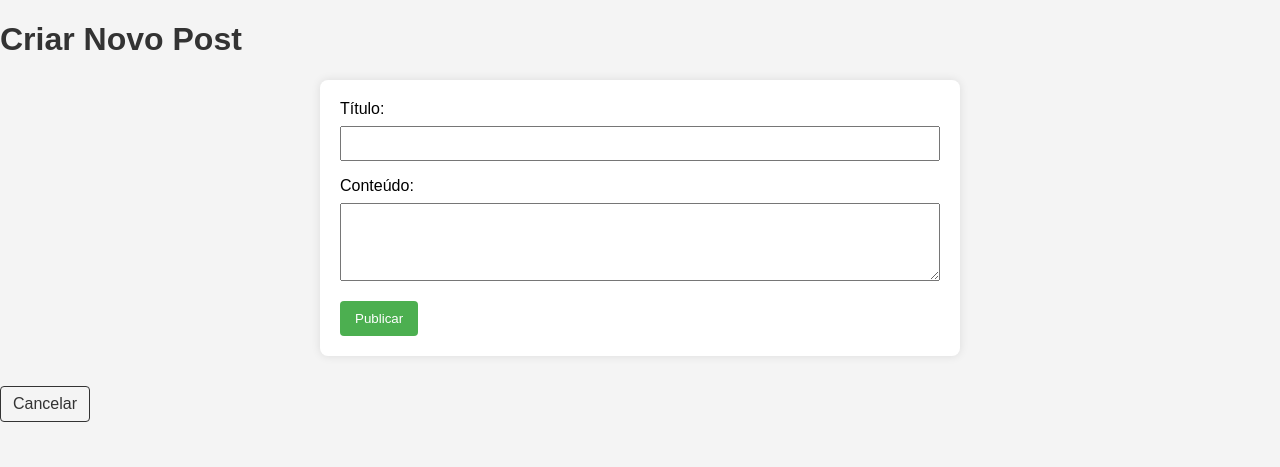
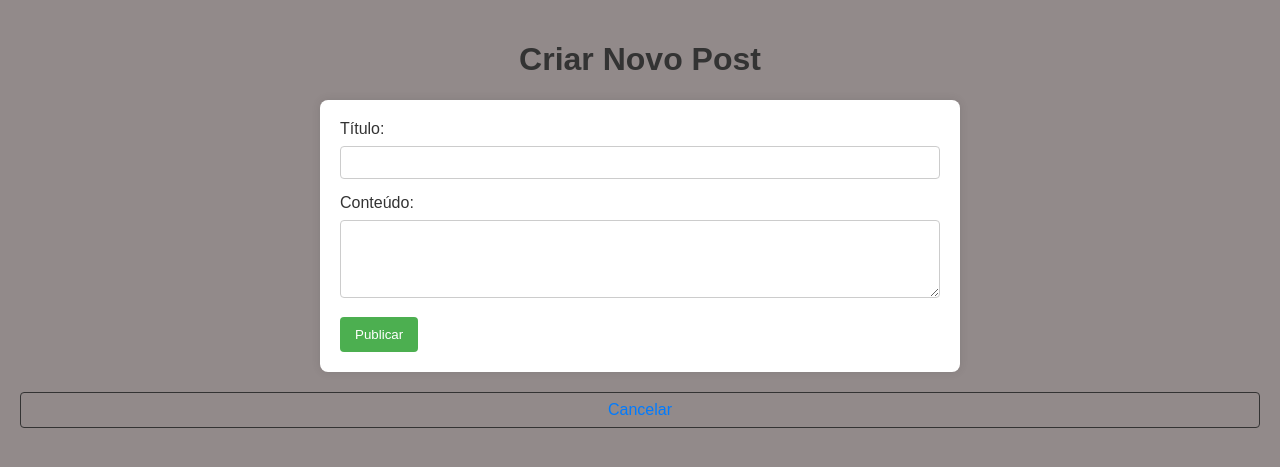
Before and after one commit to EliasAraujoDev/BlogPost, a Flask app: template templates/criarPost.html in a window 1280 px wide. Shown: the top 467 px of the page. Run offline with Flask 3, Linux system fonts and the light colour scheme; the template is opened without the code that fills it, so the values that code supplies are empty.

Commit message:
Update criarPost.html

```diff
--- a/templates/criarPost.html
+++ b/templates/criarPost.html
@@ -8,6 +8,79 @@
 
 </head>
 <body>
+    <style>
+    body {
+
+
+    font-family: Arial, sans-serif;
+    background-color: #928a8a;
+    margin: 0;
+    padding: 20px;
+}
+
+
+h1 {
+    text-align: center;
+    color: #333;
+}
+
+
+form {
+    max-width: 600px;
+    margin: 20px auto;
+    padding: 20px;
+    background-color: #fff;
+    border-radius: 8px;
+    box-shadow: 0 0 10px rgba(0, 0, 0, 0.1);
+}
+
+label {
+    display: block;
+    margin-bottom: 8px;
+    color: #333;
+}
+
+
+input[type="text"],
+textarea {
+    width: 100%;
+    padding: 8px;
+    margin-bottom: 15px;
+    border: 1px solid #ccc;
+    border-radius: 4px;
+}
+
+/button[type="submit"] {
+    padding: 10px 20px;
+    background-color: #007bff;
+    color: #fff;
+    border: none;
+    border-radius: 4px;
+    cursor: pointer;
+    transition: background-color 0.3s ease;
+}
+
+button[type="submit"]:hover {
+    background-color: #0056b3;
+}
+
+
+a {
+    display: block;
+    margin-top: 15px;
+    text-align: center;
+    color: #007bff;
+    text-decoration: none;
+}
+
+a:hover {
+    text-decoration: underline;
+}
+
+
+
+
+    </style>
     <h1>Criar Novo Post</h1>
     <form name="postForm" method="POST" action="" onsubmit="return validarFormulario()">
         <label for="title">Título:</label>
```
